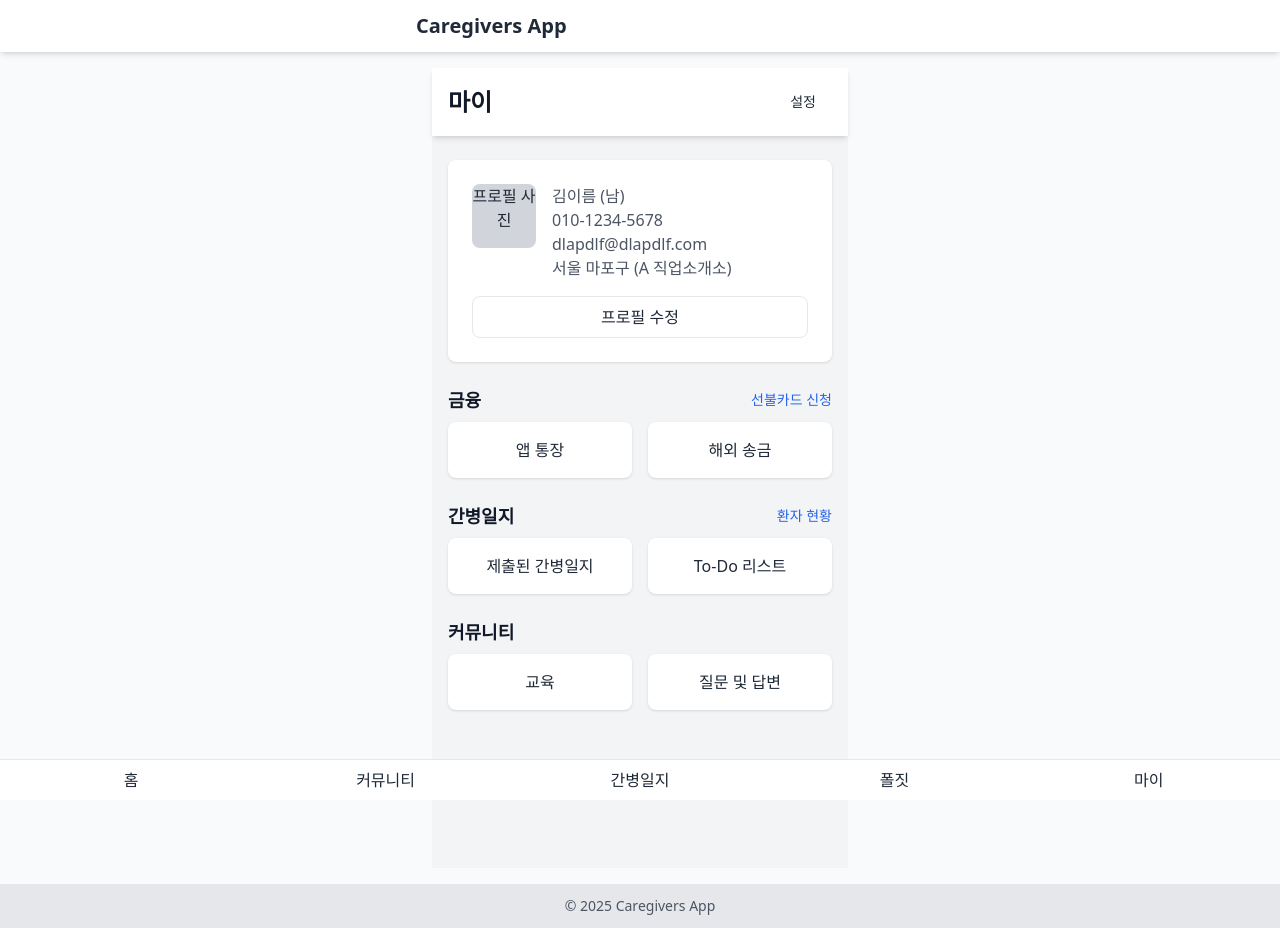
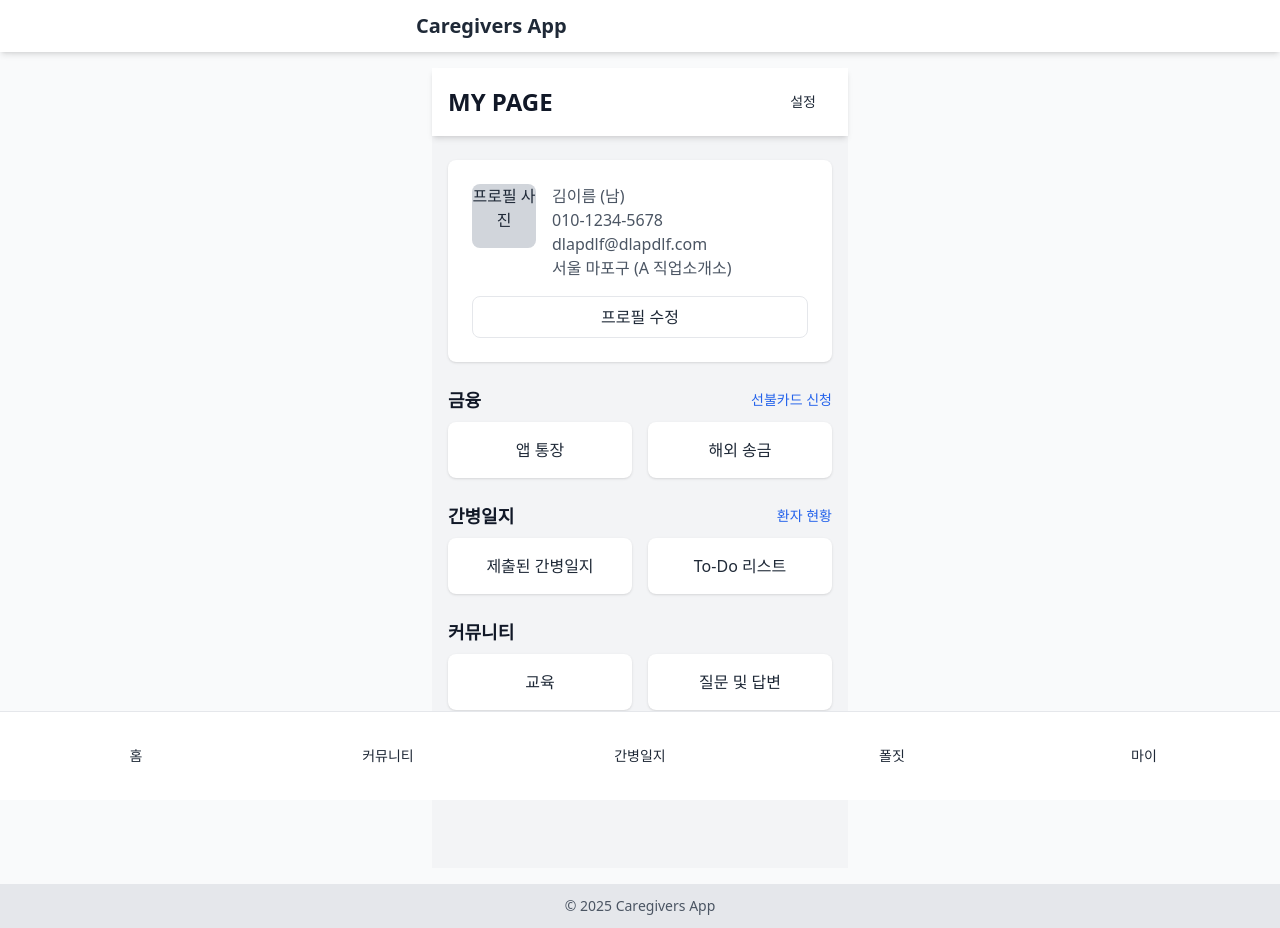
Before and after one commit to gowns12/CareNeighbors-frontend, a Next.js app: page /my-page in a window 1280 px wide. Built offline with nearby package versions, Linux system fonts and the light colour scheme.

Commit message:
- "마이"를 "MY PAGE"로 텍스트 수정 - 하단 네비게이션 버튼 스타일 개선

```diff
--- a/src/app/my-page/index.tsx
+++ b/src/app/my-page/index.tsx
@@ -25,7 +25,7 @@ const MyPage: NextPage = () => {
     return (
         <Container>
             <Header>
-                <Title>마이</Title>
+                <Title>MY PAGE</Title>
                 <SettingButton>설정</SettingButton>
             </Header>
 
--- a/src/app/my-page/page.tsx
+++ b/src/app/my-page/page.tsx
@@ -19,7 +19,7 @@ export default function MyPageScreen() {
             {/* Header */}
             <header className="bg-white shadow-md py-4">
                 <div className="container mx-auto px-4 flex justify-between items-center">
-                    <h1 className="text-2xl font-bold">마이</h1>
+                    <h1 className="text-2xl font-bold">MY PAGE</h1>
                     <button className="px-4 py-2 text-sm">설정</button>
                 </div>
             </header>
@@ -89,12 +89,22 @@ export default function MyPageScreen() {
 
                 {/* Bottom Navigation */}
                 <nav className="fixed bottom-0 left-0 right-0 bg-white border-t">
-                    <div className="grid grid-cols-5 gap-2 p-2">
-                        <button className="text-center">홈</button>
-                        <button className="text-center">커뮤니티</button>
-                        <button className="text-center">간병일지</button>
-                        <button className="text-center">폴짓</button>
-                        <button className="text-center">마이</button>
+                    <div className="grid grid-cols-5 gap-1 p-3">
+                        <button className="flex flex-col items-center justify-center h-16 text-sm">
+                            홈
+                        </button>
+                        <button className="flex flex-col items-center justify-center h-16 text-sm">
+                            커뮤니티
+                        </button>
+                        <button className="flex flex-col items-center justify-center h-16 text-sm">
+                            간병일지
+                        </button>
+                        <button className="flex flex-col items-center justify-center h-16 text-sm">
+                            폴짓
+                        </button>
+                        <button className="flex flex-col items-center justify-center h-16 text-sm">
+                            마이
+                        </button>
                     </div>
                 </nav>
             </main>
```
